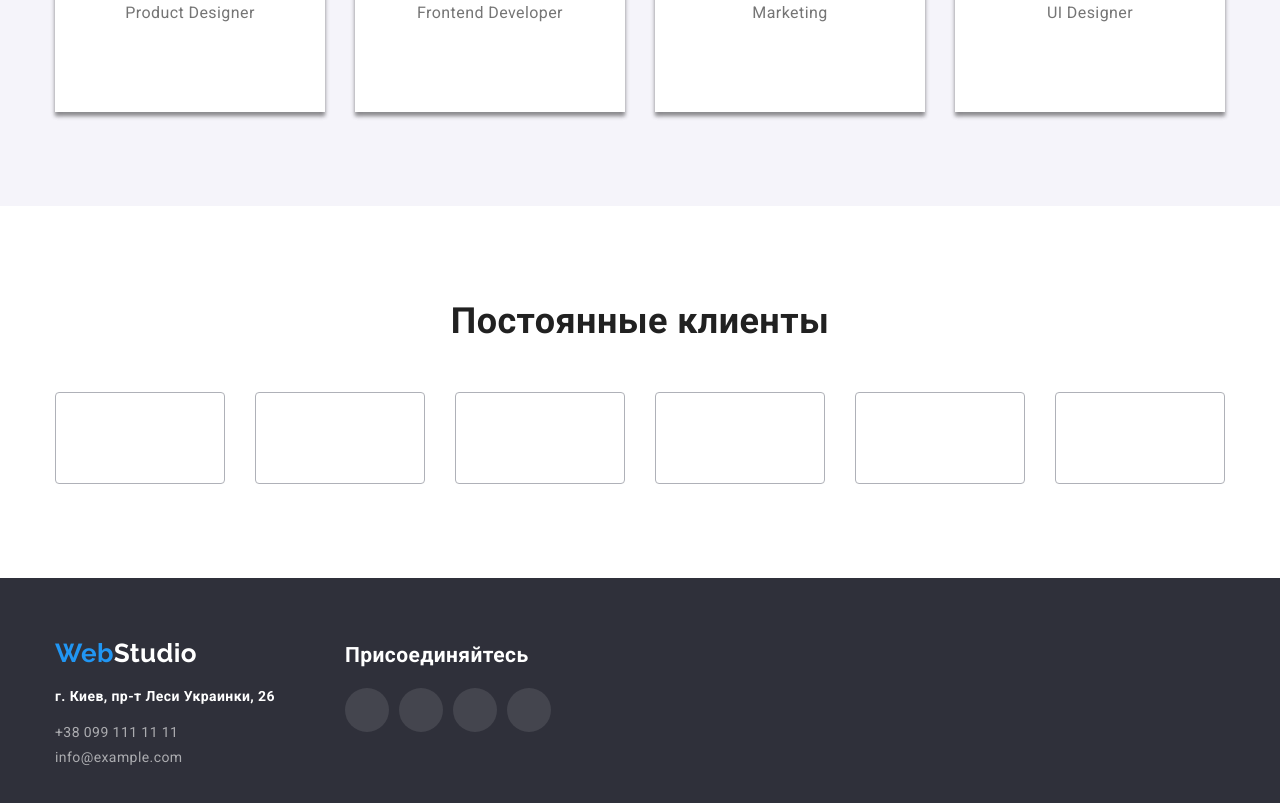
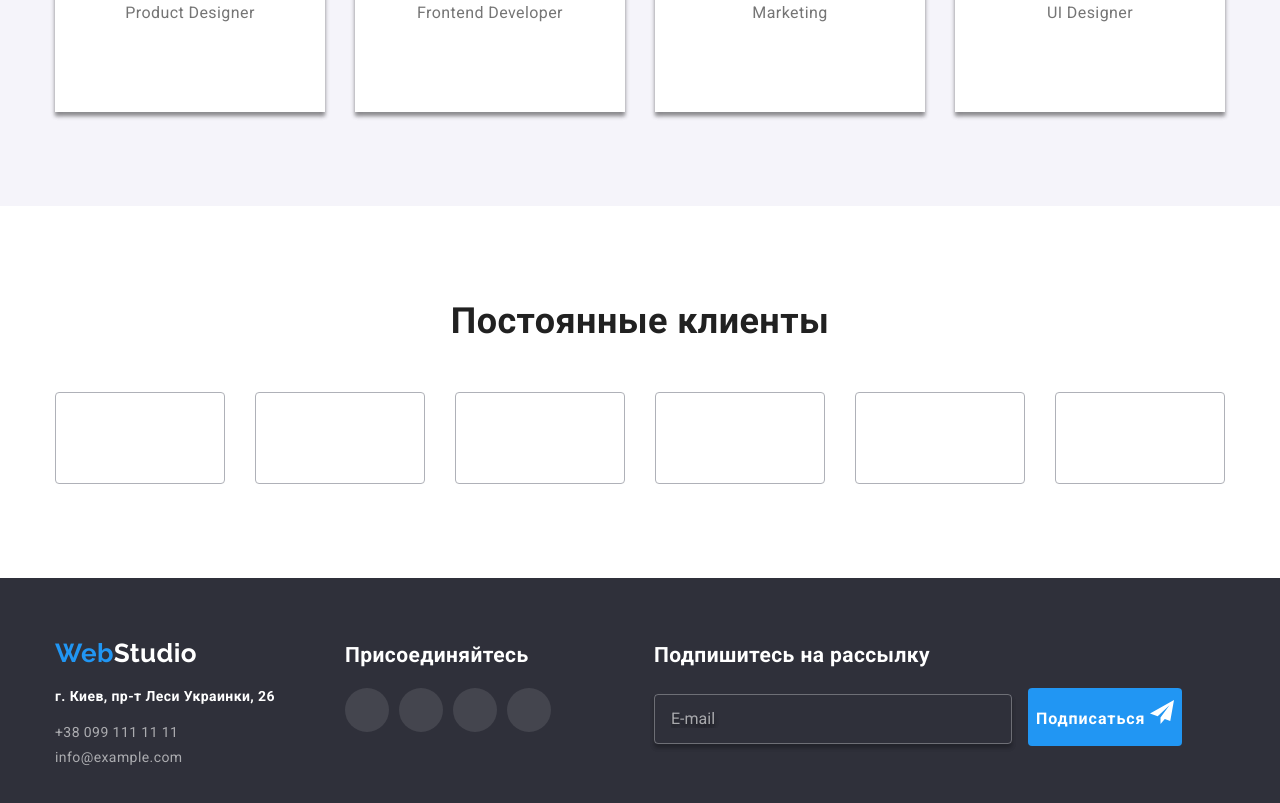
Before and after one commit to viikkii/goit-markup-hw-06, a plain HTML site: page index.html in a window 1280 px wide. Shown: the part 2106-2909 px from the top of the page. Drawn offline with nearby package versions, Linux system fonts and the light colour scheme.

Commit message:
Футерданные для ДЗ-06

```diff
--- a/css/styles.css
+++ b/css/styles.css
@@ -562,6 +562,10 @@ img {
   margin-right: 70px;
 }
 
+.container-join {
+  margin-right: 93px;
+}
+
 .join-ul {
   display: flex;
 }
@@ -594,6 +598,66 @@ img {
 .join-link:focus {
   background-color: var(--accent-color);
   fill: var(--primary-white-color);
+}
+
+/* расстояние до кнопки */
+.footer-text {
+  margin-bottom: 20px;
+}
+
+.user-email input::placeholder {
+  color: rgba(255, 255, 255, 0.6);
+  text-shadow: 0px 4px 4px rgba(0, 0, 0, 0.25), 0px 4px 4px rgba(0, 0, 0, 0.25);
+}
+
+.mail-user {
+  color: var(--primary-white-color);
+  font-size: 16px;
+  line-height: 1.25;
+  height: 50px;
+  width: 358px;
+  border: 1px solid rgba(255, 255, 255, 0.3);
+  background-color: transparent;
+  box-shadow: 0px 4px 4px rgba(0, 0, 0, 0.15), 0px 4px 4px rgba(0, 0, 0, 0.15);
+  border-radius: 4px;
+}
+
+.click {
+  margin-left: 12px;
+  padding-top: 10px;
+  padding-bottom: 10px;
+  font-weight: 700;
+  font-size: 16px;
+  line-height: 1.88;
+  text-align: center;
+  letter-spacing: 0.06em;
+  cursor: pointer;
+  color: var(--primary-white-color);
+  background-color: var(--accent-color);
+  border-color: transparent;
+  border-radius: 4px;
+  transition: box-shadow 250ms cubic-bezier(0.4, 0, 0.2, 1),
+    color 250ms cubic-bezier(0.4, 0, 0.2, 1);
+  display: inline;
+  justify-content: baseline;
+  align-items: center;
+}
+
+.click:hover,
+.click:focus {
+  box-shadow: 0px 4px 4px rgba(0, 0, 0, 0.15), 0px 4px 4px rgba(0, 0, 0, 0.15);
+}
+
+.mail-pic {
+  fill: var(--primary-white-color);
+}
+
+.user-email input {
+  margin: 0;
+  padding-left: 16px;
+  padding-right: auto;
+  padding-top: 15px;
+  padding-bottom: 15px;
 }
 
 /* ===НАВИГАЦИЯ ПОРТФОЛИО=== */
--- a/index.html
+++ b/index.html
@@ -607,6 +607,24 @@
             </li>
           </ul>
         </div>
+
+        <div class="">
+          <h2 class="footer-text">Подпишитесь на рассылку</h2>
+          <form class="user-email">
+            <input
+              type="email"
+              name="mail"
+              class="mail-user"
+              placeholder="E-mail"
+            />
+            <button type="submit" class="click">
+              Подписаться
+              <svg class="mail-pic" width="24" height="24">
+                <use href="./images/sprite/icons.svg#icon-icon-send"></use>
+              </svg>
+            </button>
+          </form>
+        </div>
       </div>
     </footer>
 
```
Also changed, not shown: images/sprite/icons.svg (added).
